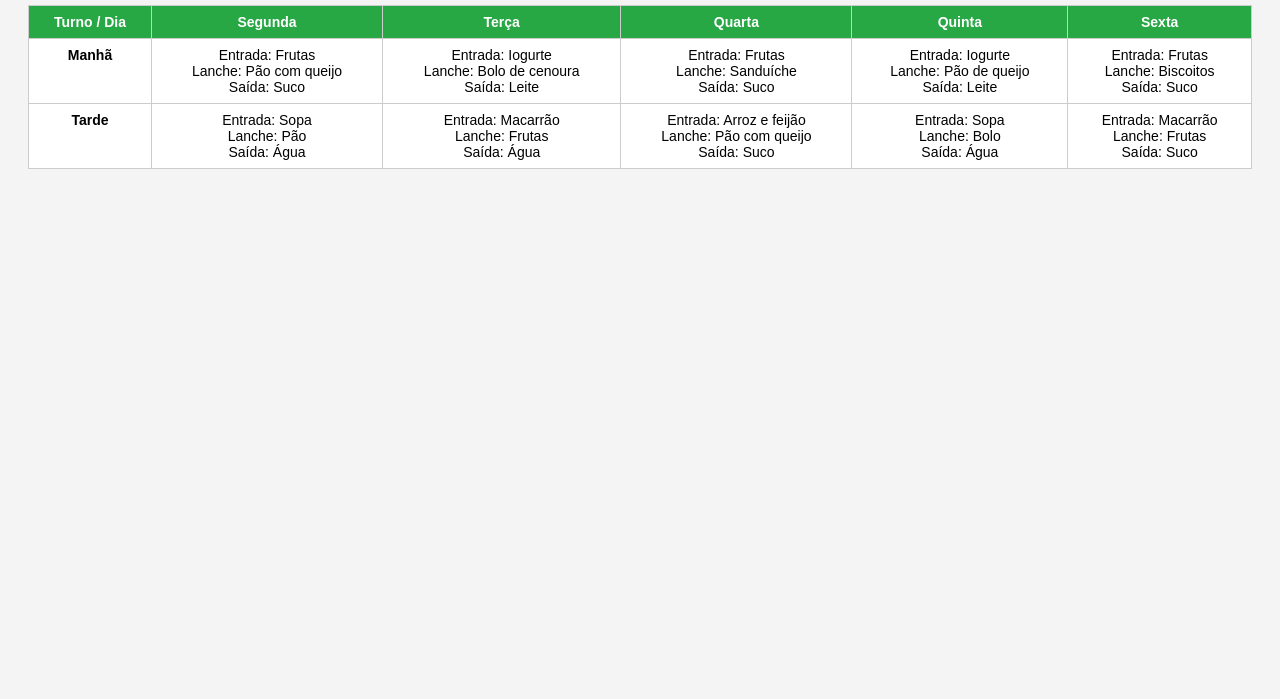
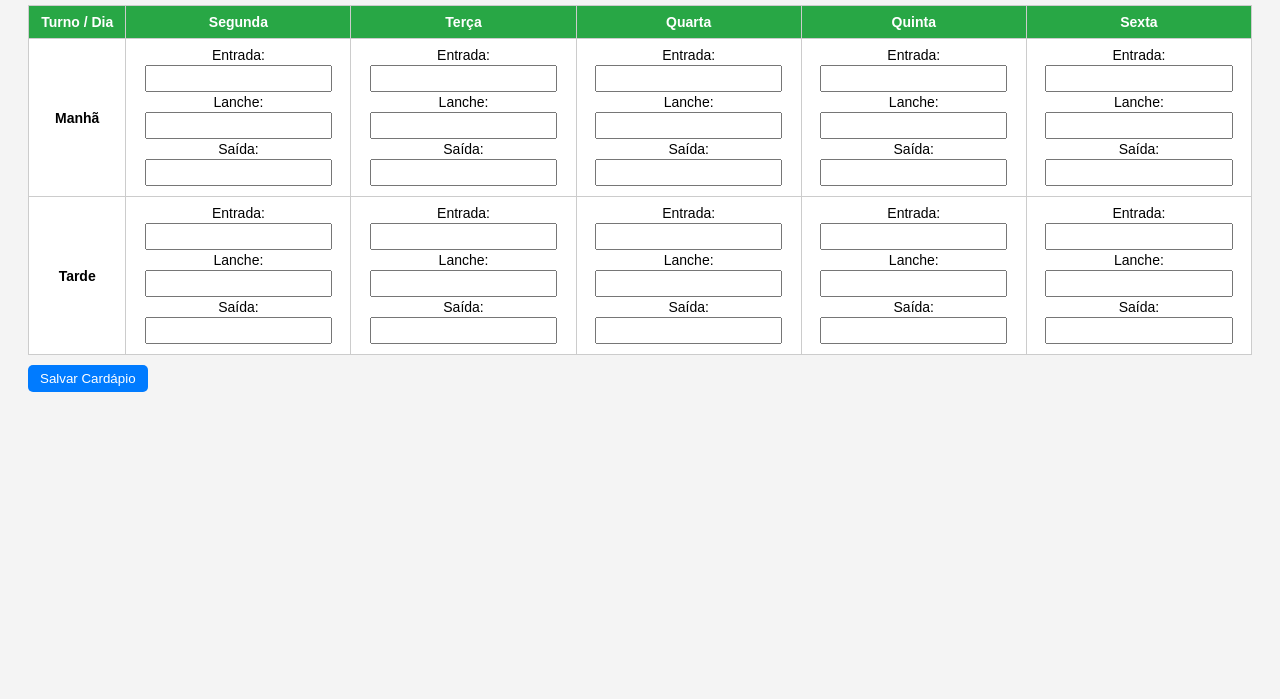
Before and after one commit to Isa-bohn04/TCC-funcionalidades, a plain HTML site: page cardapio.html in a window 1280 px wide. Shown: the part 101-800 px from the top of the page. Drawn offline with Linux system fonts and the light colour scheme.

Commit message:
cardapio.html

```diff
--- a/cardapio.html
+++ b/cardapio.html
@@ -3,7 +3,7 @@
 <head>
 <meta charset="UTF-8">
 <meta name="viewport" content="width=device-width, initial-scale=1.0">
-<title>Cardápio Semanal</title>
+<title>Cardápio Semanal Editável</title>
 <style>
   body {
     font-family: Arial, sans-serif;
@@ -29,14 +29,26 @@
     background: #28a745;
     color: white;
   }
-  td {
-    vertical-align: top;
+  td input {
+    width: 90%;
+    padding: 4px;
+    margin: 2px 0;
+    box-sizing: border-box;
+  }
+  button {
+    margin-top: 10px;
+    padding: 6px 12px;
+    background: #007bff;
+    color: white;
+    border: none;
+    border-radius: 5px;
+    cursor: pointer;
   }
 </style>
 </head>
 <body>
 
-<h1>Cardápio Semanal</h1>
+<h1>Cardápio Semanal Editável</h1>
 
 <table>
   <thead>
@@ -54,40 +66,52 @@
   </tbody>
 </table>
 
+<button onclick="salvarCardapio()">Salvar Cardápio</button>
+
 <script>
+// Turnos e dias
 const turnos = ["Manhã", "Tarde"];
+const dias = ["Segunda", "Terça", "Quarta", "Quinta", "Sexta"];
 
-// Exemplo de cardápio
-const cardapio = {
-  "Manhã": {
-    "Segunda": { entrada: "Frutas", lanche: "Pão com queijo", saida: "Suco" },
-    "Terça": { entrada: "Iogurte", lanche: "Bolo de cenoura", saida: "Leite" },
-    "Quarta": { entrada: "Frutas", lanche: "Sanduíche", saida: "Suco" },
-    "Quinta": { entrada: "Iogurte", lanche: "Pão de queijo", saida: "Leite" },
-    "Sexta": { entrada: "Frutas", lanche: "Biscoitos", saida: "Suco" }
-  },
-  "Tarde": {
-    "Segunda": { entrada: "Sopa", lanche: "Pão", saida: "Água" },
-    "Terça": { entrada: "Macarrão", lanche: "Frutas", saida: "Água" },
-    "Quarta": { entrada: "Arroz e feijão", lanche: "Pão com queijo", saida: "Suco" },
-    "Quinta": { entrada: "Sopa", lanche: "Bolo", saida: "Água" },
-    "Sexta": { entrada: "Macarrão", lanche: "Frutas", saida: "Suco" }
-  }
-};
+// Inicializa cardápio vazio
+let cardapio = {};
+turnos.forEach(turno => {
+  cardapio[turno] = {};
+  dias.forEach(dia => {
+    cardapio[turno][dia] = { entrada: "", lanche: "", saida: "" };
+  });
+});
 
-// Preenche a tabela
-const tbody = document.getElementById('cardapioBody');
+// Função para renderizar tabela editável
+function renderCardapio() {
+  const tbody = document.getElementById('cardapioBody');
+  tbody.innerHTML = '';
 
-turnos.forEach(turno => {
-  const tr = document.createElement('tr');
-  tr.innerHTML = `<td><b>${turno}</b></td>
-    <td>Entrada: ${cardapio[turno]["Segunda"].entrada}<br>Lanche: ${cardapio[turno]["Segunda"].lanche}<br>Saída: ${cardapio[turno]["Segunda"].saida}</td>
-    <td>Entrada: ${cardapio[turno]["Terça"].entrada}<br>Lanche: ${cardapio[turno]["Terça"].lanche}<br>Saída: ${cardapio[turno]["Terça"].saida}</td>
-    <td>Entrada: ${cardapio[turno]["Quarta"].entrada}<br>Lanche: ${cardapio[turno]["Quarta"].lanche}<br>Saída: ${cardapio[turno]["Quarta"].saida}</td>
-    <td>Entrada: ${cardapio[turno]["Quinta"].entrada}<br>Lanche: ${cardapio[turno]["Quinta"].lanche}<br>Saída: ${cardapio[turno]["Quinta"].saida}</td>
-    <td>Entrada: ${cardapio[turno]["Sexta"].entrada}<br>Lanche: ${cardapio[turno]["Sexta"].lanche}<br>Saída: ${cardapio[turno]["Sexta"].saida}</td>`;
-  tbody.appendChild(tr);
-});
+  turnos.forEach(turno => {
+    const tr = document.createElement('tr');
+    tr.innerHTML = `<td><b>${turno}</b></td>` +
+      dias.map(dia => `
+        <td>
+          Entrada:<br><input type="text" value="${cardapio[turno][dia].entrada}"
+            onchange="cardapio['${turno}']['${dia}'].entrada=this.value">
+          <br>Lanche:<br><input type="text" value="${cardapio[turno][dia].lanche}"
+            onchange="cardapio['${turno}']['${dia}'].lanche=this.value">
+          <br>Saída:<br><input type="text" value="${cardapio[turno][dia].saida}"
+            onchange="cardapio['${turno}']['${dia}'].saida=this.value">
+        </td>
+      `).join('');
+    tbody.appendChild(tr);
+  });
+}
+
+// Função de salvar (aqui apenas mostra no console, pode salvar no banco)
+function salvarCardapio() {
+  console.log("Cardápio salvo:", cardapio);
+  alert("Cardápio atualizado com sucesso!");
+}
+
+// Renderiza inicialmente
+renderCardapio();
 </script>
 
 </body>
```
